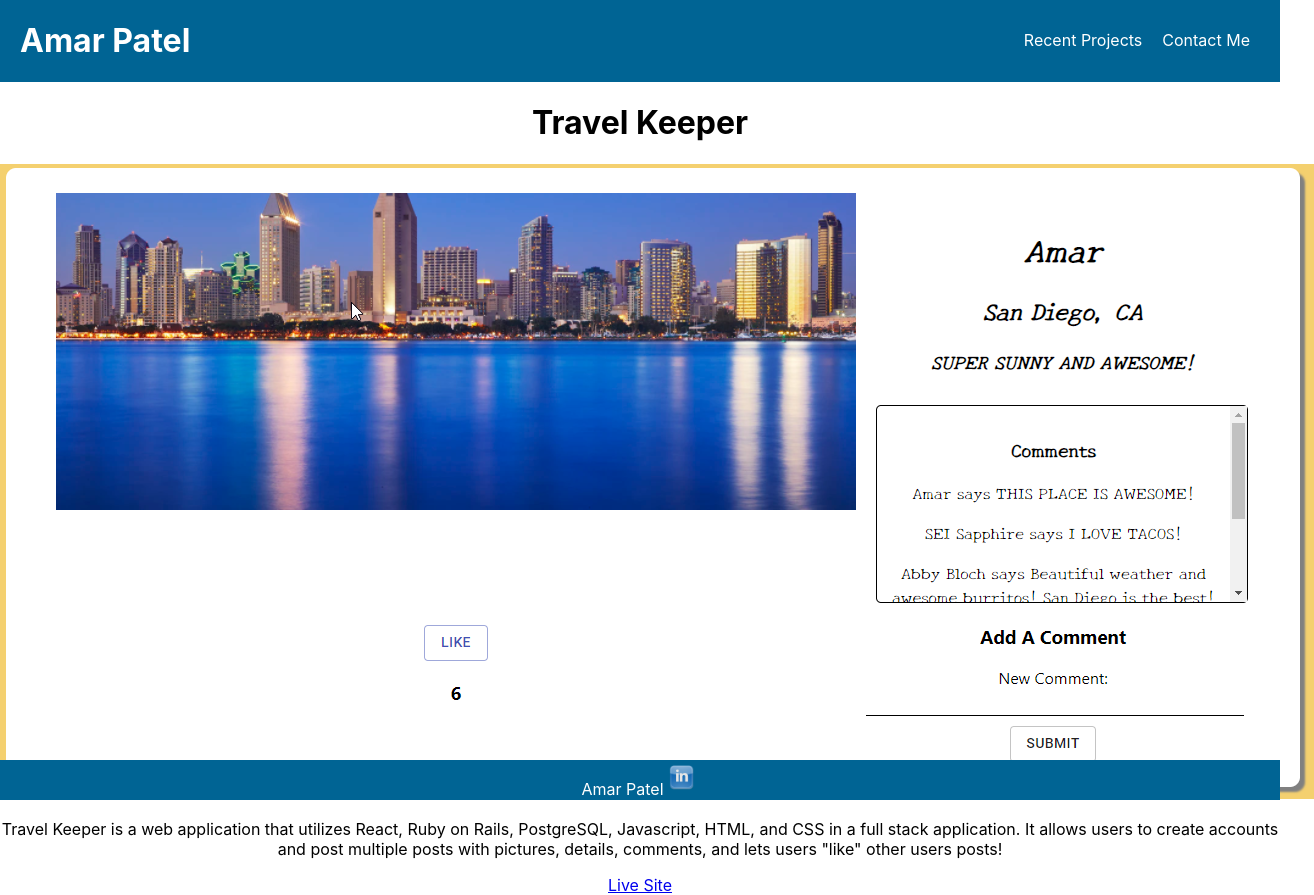
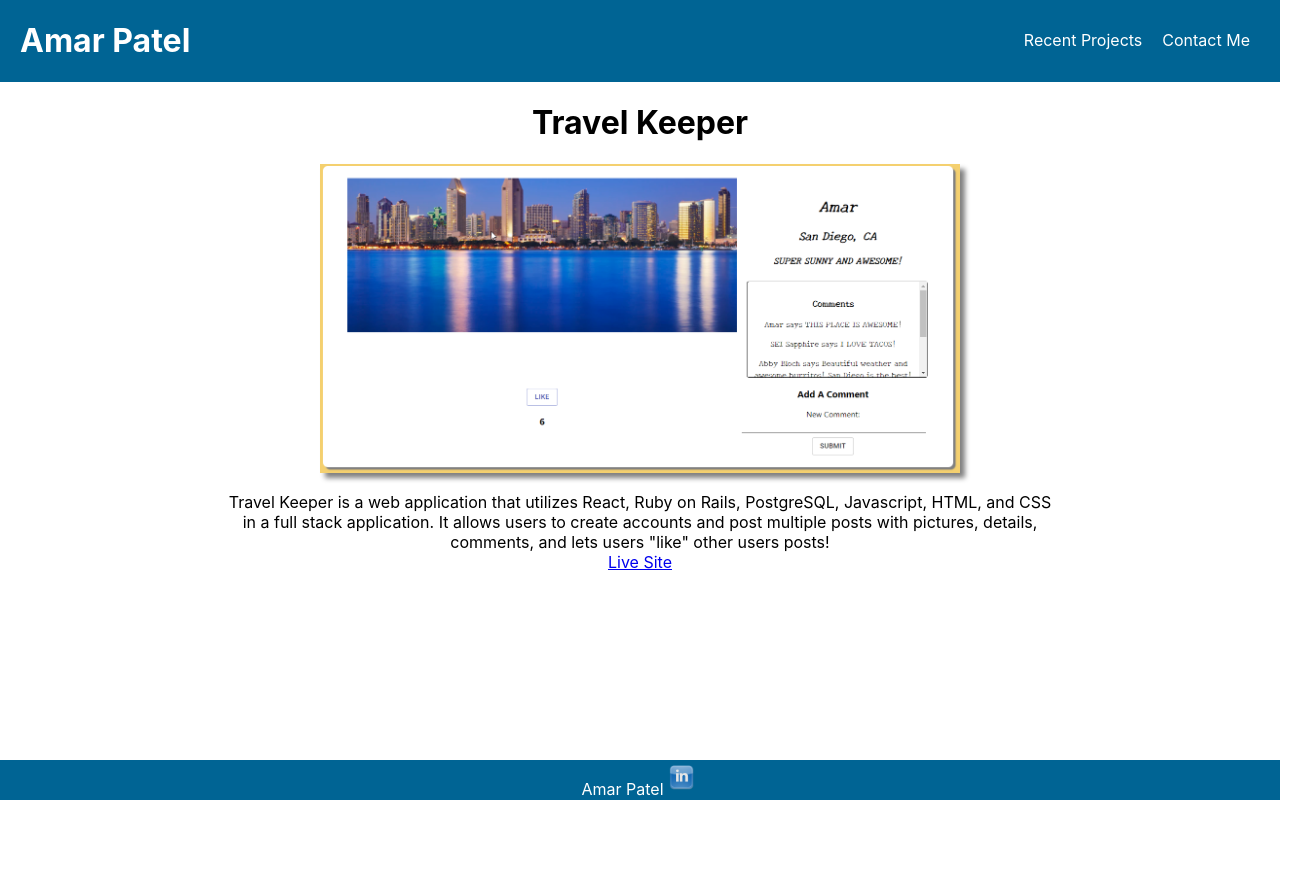
Before and after one commit to amarp86/amar-patel, a React (Create React App) app in the folder client/: page /projects in a window 1280 px wide. Shown: the whole page, 1314 px wide, since content can reach past the window. After the commit the page ends 800 px from the top, so only its background shows below. Built offline with nearby package versions, Linux system fonts and the light colour scheme.

Commit message:
styling projects

```diff
--- a/client/src/screens/Projects.css
+++ b/client/src/screens/Projects.css
@@ -1,3 +1,15 @@
-.all-projects{
+.all-projects {
     min-height: 100%;
 }
+
+.picture {
+    width: 50%;
+    box-shadow: 5px 5px 5px grey;
+}
+
+.travel-keeper p {
+    padding-top: 15px;
+    margin: 0 auto;
+    max-width: 65%;
+    ;
+}
--- a/client/src/screens/Projects.jsx
+++ b/client/src/screens/Projects.jsx
@@ -1,10 +1,11 @@
 import travelkeeper from "../images/travel-keeper-screenshot.png";
+import "./Projects.css";
 function Projects(props) {
   return (
     <div className="all-projects">
       <div className="travel-keeper">
         <h1>Travel Keeper</h1>
-        <img src={travelkeeper} alt="travelkeeper" />
+        <img className="picture" src={travelkeeper} alt="travelkeeper" />
         <p>
           Travel Keeper is a web application that utilizes React, Ruby on Rails,
           PostgreSQL, Javascript, HTML, and CSS in a full stack application. It
```
